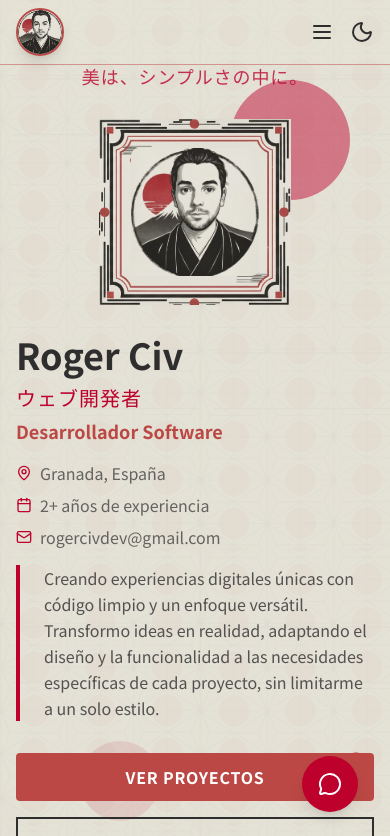
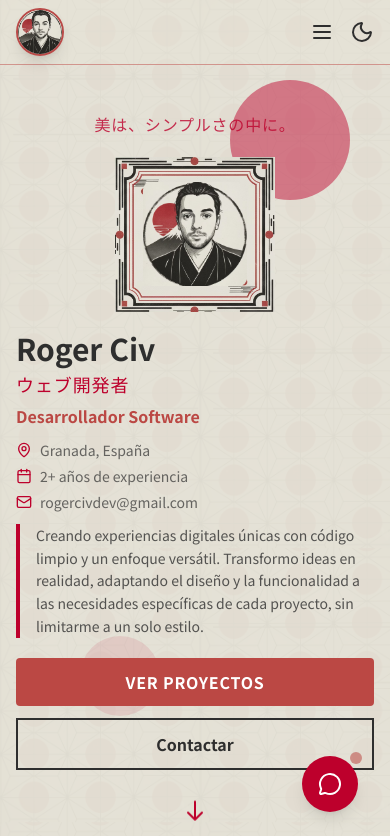
Before and after one commit to RogerCiv/japanese-portfolio, a Next.js app: page / in a window 390 px wide. Shown: the top 836 px of the page. Built offline with nearby package versions, Linux system fonts and the light colour scheme.

Commit message:
feat: refine Hero component layout and typography for improved readability and aesthetics

```diff
--- a/components/Hero.tsx
+++ b/components/Hero.tsx
@@ -5,7 +5,7 @@ export default function Hero() {
   return (
     <section
       id="hero"
-      className="relative min-h-dvh flex items-center justify-center overflow-hidden pt-16"
+      className="relative min-h-dvh flex items-center justify-center overflow-hidden pt-24 sm:pt-20"
     >
       <div className="pattern-bg"></div>
 
@@ -18,15 +18,15 @@ export default function Hero() {
 
       <div className="relative z-10 text-center px-4 max-w-6xl mx-auto w-full">
         {/* Título en japonés arriba */}
-        <p className="text-japanese text-lg sm:text-2xl text-primary mb-6 sm:mb-12 opacity-80">
+        <p className="text-japanese text-base sm:text-2xl text-primary mb-4 sm:mb-12 opacity-80">
           美は、シンプルさの中に。
         </p>
 
         {/* Grid principal */}
-        <div className="grid md:grid-cols-2 gap-6 sm:gap-12 items-center mb-20 sm:mb-16">
+        <div className="grid md:grid-cols-2 gap-4 sm:gap-12 items-center mb-14 sm:mb-16">
           {/* Imagen de perfil con marco japonés personalizado */}
           <div className="relative inline-block mx-auto">
-            <div className="relative w-48 h-48 sm:w-80 sm:h-80 md:w-96 md:h-96">
+            <div className="relative w-40 h-40 sm:w-80 sm:h-80 md:w-96 md:h-96">
               {/* Marco decorativo japonés */}
               <div className="absolute inset-0">
                 <Image
@@ -40,12 +40,12 @@ export default function Hero() {
               </div>
 
               {/* Imagen de perfil */}
-              <div className="absolute inset-8 sm:inset-10 rounded-lg overflow-hidden">
+              <div className="absolute inset-7 sm:inset-10 rounded-lg overflow-hidden">
                 <Image
                   src="/images/yo.avif"
                   alt="Perfil"
                   fill
-                  sizes="(max-width: 640px) 128px, (max-width: 768px) 240px, 304px"
+                  sizes="(max-width: 640px) 104px, (max-width: 768px) 240px, 304px"
                   className="object-cover hover:scale-110 transition-transform duration-500"
                   priority
                 />
@@ -54,23 +54,23 @@ export default function Hero() {
           </div>
 
           {/* Contenido principal */}
-          <div className="text-left space-y-4 sm:space-y-6">
+          <div className="text-left space-y-3 sm:space-y-6">
             <div>
-              <h1 className="text-4xl sm:text-6xl md:text-7xl font-bold text-foreground leading-tight mb-2 sm:mb-4">
+              <h1 className="text-3xl sm:text-6xl md:text-7xl font-bold text-foreground leading-tight mb-1 sm:mb-4">
                 Roger Civ
               </h1>
 
-              <p className="text-japanese text-xl sm:text-3xl text-primary mb-1 sm:mb-2">
+              <p className="text-japanese text-lg sm:text-3xl text-primary mb-1 sm:mb-2">
                 ウェブ開発者
               </p>
 
-              <p className="text-lg sm:text-2xl text-accent font-semibold mb-3 sm:mb-4">
+              <p className="text-base sm:text-2xl text-accent font-semibold mb-2 sm:mb-4">
                 Desarrollador Software
               </p>
             </div>
 
             {/* Info rápida */}
-            <div className="space-y-2 text-foreground/70">
+            <div className="space-y-1.5 text-sm sm:text-base text-foreground/70">
               <div className="flex items-center gap-2">
                 <MapPin className="w-4 h-4 text-primary" />
                 <span>Granada, España</span>
@@ -86,8 +86,8 @@ export default function Hero() {
             </div>
 
             {/* Descripción */}
-            <div className="border-l-4 border-primary pl-6">
-              <p className="text-base sm:text-lg text-foreground/80 leading-relaxed">
+            <div className="border-l-4 border-primary pl-4 sm:pl-6">
+              <p className="text-sm sm:text-lg text-foreground/80 leading-relaxed">
                 Creando experiencias digitales únicas con código limpio y un
                 enfoque versátil. Transformo ideas en realidad, adaptando el
                 diseño y la funcionalidad a las necesidades específicas de cada
@@ -96,7 +96,7 @@ export default function Hero() {
             </div>
 
             {/* CTAs */}
-            <div className="flex flex-col sm:flex-row gap-4 pt-4">
+            <div className="flex flex-col sm:flex-row gap-3 sm:gap-4 pt-2 sm:pt-4">
               <a
                 href="#projects"
                 className="btn-accent inline-block text-center group relative overflow-hidden"
```
